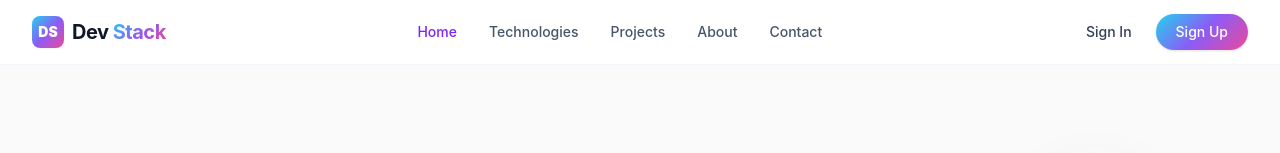
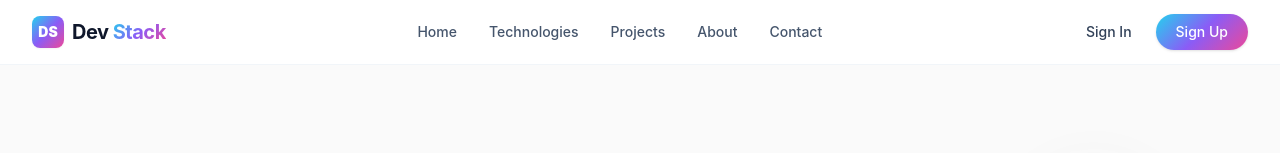
Before and after one commit to srpranto/devstack, a React (Vite) app: page / in a window 1280 px wide. Shown: the top 153 px of the page. Built offline with nearby package versions, Linux system fonts and the light colour scheme.

Commit message:
mobile menu centered

```diff
--- a/src/components/Footer.tsx
+++ b/src/components/Footer.tsx
@@ -114,7 +114,7 @@ const Footer = () => {
           </div>
         </div>
 
-        <div className="pt-8 mt-8 border-t border-slate-100 flex flex-row items-center justify-between text-[11px] sm:text-xs text-slate-400 gap-2 sm:gap-4">
+        <div className="pt-8 mt-8 border-t border-slate-100 flex items-center justify-between text-[11px] sm:text-xs text-slate-400 gap-2 sm:gap-4">
           <p>© 2026 Dev Stack. All rights reserved.</p>
           <div className="flex justify-end gap-3 sm:gap-4 shrink-0">
             <a href="#privacy" className="hover:text-violet-600">
--- a/src/components/Navbar.tsx
+++ b/src/components/Navbar.tsx
@@ -12,7 +12,7 @@ const Navbar = () => {
         <a
           href="#home"
           onClick={closeMenu}
-          className="text-violet-600 font-medium transition-colors block py-1 md:py-0"
+          className="text-slate-600 hover:text-violet-600 font-medium transition-colors block py-1 md:py-0"
         >
           Home
         </a>
@@ -105,7 +105,9 @@ const Navbar = () => {
 
       {isOpen && (
         <div className="md:hidden border-t border-slate-100 bg-white px-4 py-3 shadow-lg">
-          <ul className="flex flex-col gap-2.5 text-sm">{navLinks}</ul>
+          <ul className="flex flex-col gap-2.5 text-sm text-center">
+            {navLinks}
+          </ul>
         </div>
       )}
     </nav>
```
